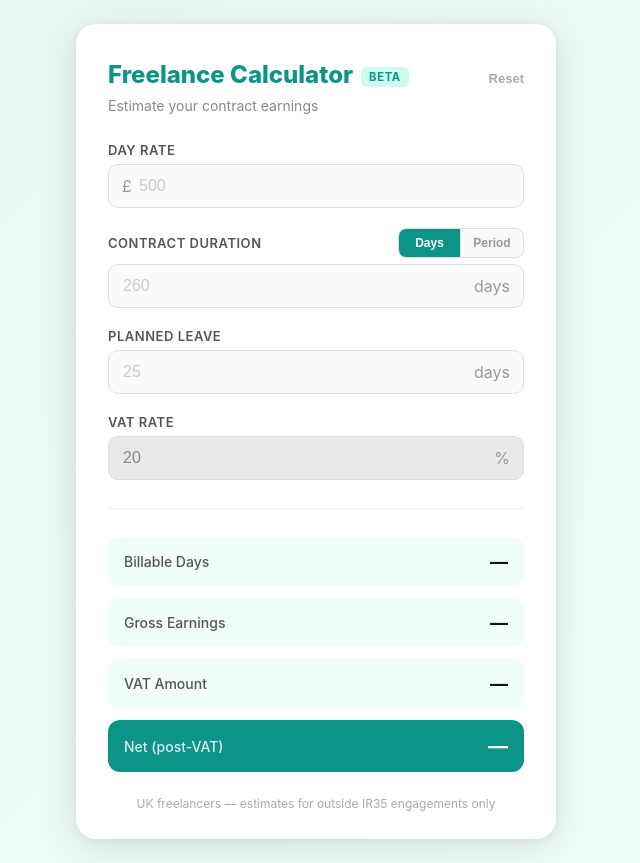
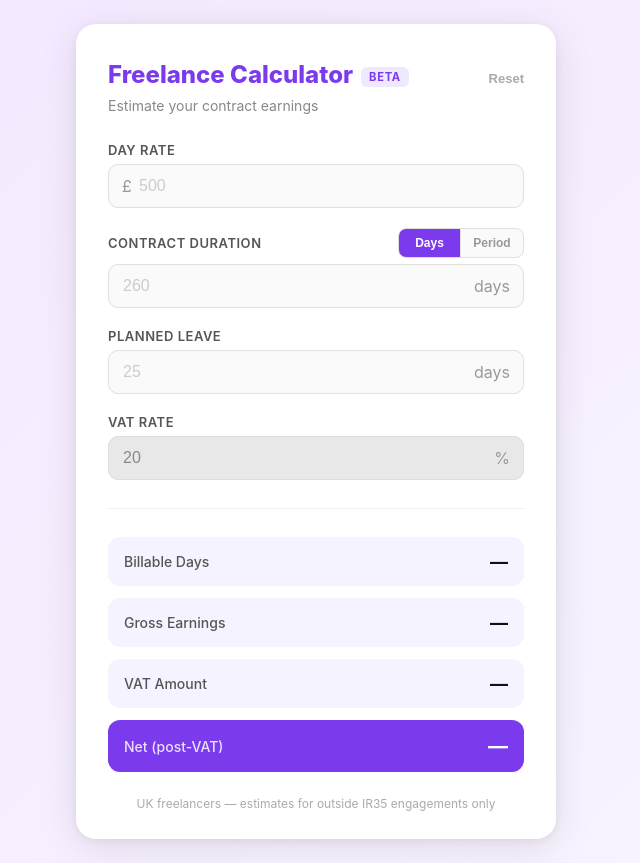
Before and after one commit to mineshpatel3010/freelance-calculator, a plain HTML site: page index.html in a window 1280 px wide. Shown: the whole page, without its empty margins (324-964 px from the left). Drawn offline with Linux system fonts and the light colour scheme.

Commit message:
Update colour scheme from teal to purple
Co-Authored-By: Claude Sonnet 4.6 <noreply@anthropic.com>

```diff
--- a/index.html
+++ b/index.html
@@ -9,7 +9,7 @@
 
     body {
       font-family: -apple-system, BlinkMacSystemFont, 'Segoe UI', Roboto, sans-serif;
-      background: linear-gradient(135deg, #e8f5f0 0%, #f0fdf9 100%);
+      background: linear-gradient(135deg, #f3e8ff 0%, #faf5ff 100%);
       min-height: 100vh;
       display: flex;
       align-items: center;
@@ -29,7 +29,7 @@
     h1 {
       font-size: 1.5rem;
       font-weight: 800;
-      color: #0d9488;
+      color: #7c3aed;
       margin-bottom: 4px;
     }
 
@@ -85,8 +85,8 @@
     input[readonly]:focus { border-color: #ddd; box-shadow: none; background: #e8e8e8; }
 
     input:focus {
-      border-color: #0d9488;
-      box-shadow: 0 0 0 3px rgba(13,148,136,0.12);
+      border-color: #7c3aed;
+      box-shadow: 0 0 0 3px rgba(124,58,237,0.12);
       background: #fff;
     }
 
@@ -134,11 +134,11 @@
       align-items: center;
       padding: 14px 16px;
       border-radius: 12px;
-      background: #f0fdf9;
+      background: #f5f3ff;
     }
 
     .result-row.highlight {
-      background: #0d9488;
+      background: #7c3aed;
     }
 
     .result-label {
@@ -196,8 +196,8 @@
     }
 
     .unit-toggle button:not(:last-child) { border-right: 1.5px solid #e0e0e0; }
-    .unit-toggle button.active { background: #0d9488; color: #fff; }
-    .unit-toggle button:hover:not(.active) { background: #f0fdf9; color: #0d9488; }
+    .unit-toggle button.active { background: #7c3aed; color: #fff; }
+    .unit-toggle button:hover:not(.active) { background: #f5f3ff; color: #7c3aed; }
 
     .date-row {
       display: flex;
@@ -236,7 +236,7 @@
     <div style="display:flex; justify-content:space-between; align-items:baseline; margin-bottom:4px;">
       <div style="display:flex; align-items:center; gap:8px;">
         <h1>Freelance Calculator</h1>
-        <span style="font-size:0.7rem; font-weight:700; letter-spacing:0.06em; background:#ccfbf1; color:#0d9488; padding:3px 8px; border-radius:6px; text-transform:uppercase;">Beta</span>
+        <span style="font-size:0.7rem; font-weight:700; letter-spacing:0.06em; background:#ede9fe; color:#7c3aed; padding:3px 8px; border-radius:6px; text-transform:uppercase;">Beta</span>
       </div>
       <button onclick="resetAll()" style="background:none; border:none; font-size:0.8125rem; font-weight:600; color:#aaa; cursor:pointer; padding:0; transition:color 0.15s;" onmouseover="this.style.color='#555'" onmouseout="this.style.color='#aaa'">Reset</button>
     </div>
```
